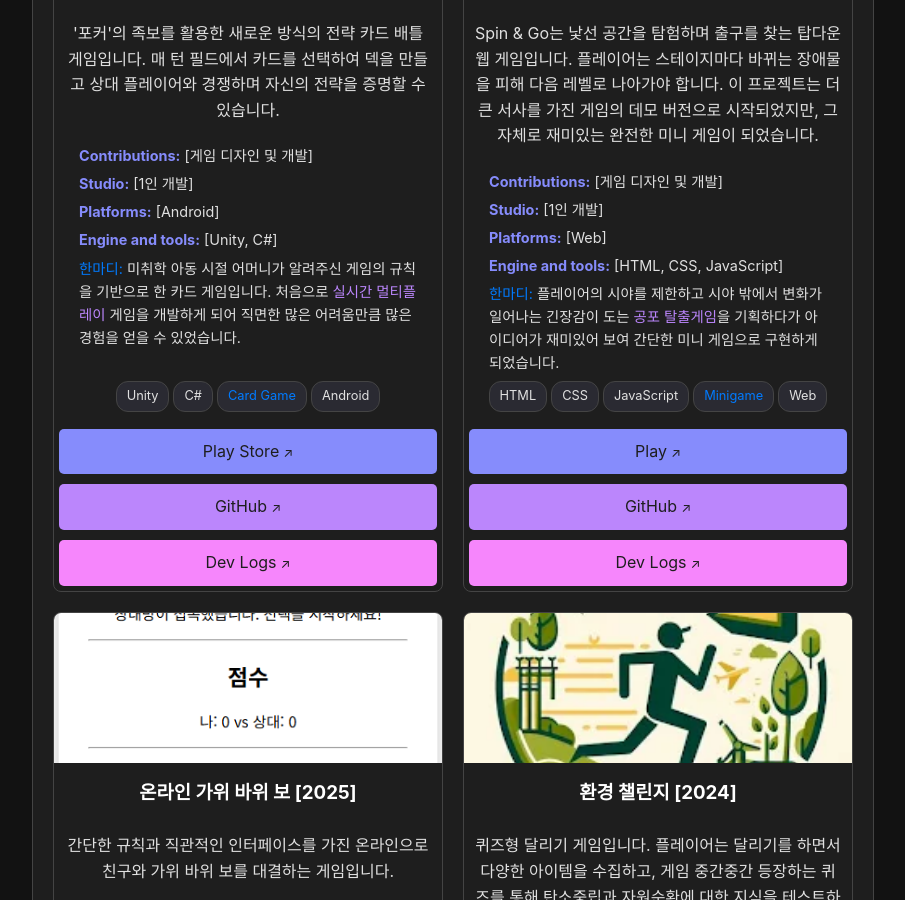
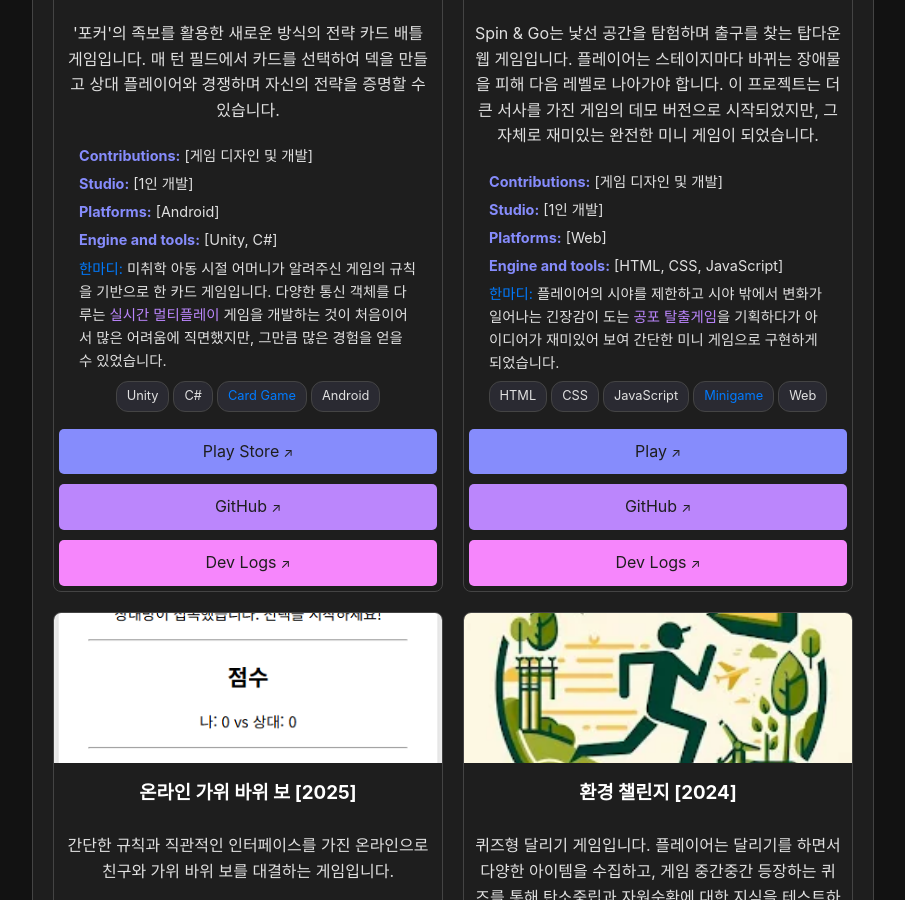
Before and after one commit to hojun313/hojun313.github.io, a Jekyll site: the page portfolio/index.html, which Jekyll copies as it is, in a window 1280 px wide and 900 px high, scrolled down 1586 px. Shown: the whole window, without its empty margins (187-1092 px from the left). Built offline with Jekyll 4.4.1, drawn with Linux system fonts in a browser that asks for light colours.

Commit message:
Update index.html

```diff
--- a/portfolio/index.html
+++ b/portfolio/index.html
@@ -84,7 +84,7 @@
                     <p><strong>Studio:</strong> [1인 개발]</p>
                     <p><strong>Platforms:</strong> [Android]</p>
                     <p><strong>Engine and tools:</strong> [Unity, C#]</p>
-                    <p><span style="color: #007bff;">한마디:</span> 미취학 아동 시절 어머니가 알려주신 게임의 규칙을 기반으로 한 카드 게임입니다. 처음으로 <span style="color: #BB86FC;">실시간 멀티플레이</span> 게임을 개발하게 되어 직면한 많은 어려움만큼 많은 경험을 얻을 수 있었습니다.</p>
+                    <p><span style="color: #007bff;">한마디:</span> 미취학 아동 시절 어머니가 알려주신 게임의 규칙을 기반으로 한 카드 게임입니다. 다양한 통신 객체를 다루는 <span style="color: #BB86FC;">실시간 멀티플레이</span> 게임을 개발하는 것이 처음이어서 많은 어려움에 직면했지만, 그만큼 많은 경험을 얻을 수 있었습니다.</p>
                 </div>
                 <div class="tags">
                     <span>Unity</span><span>C#</span><span style="color: #007bff;">Card Game</span><span>Android</span>
```
